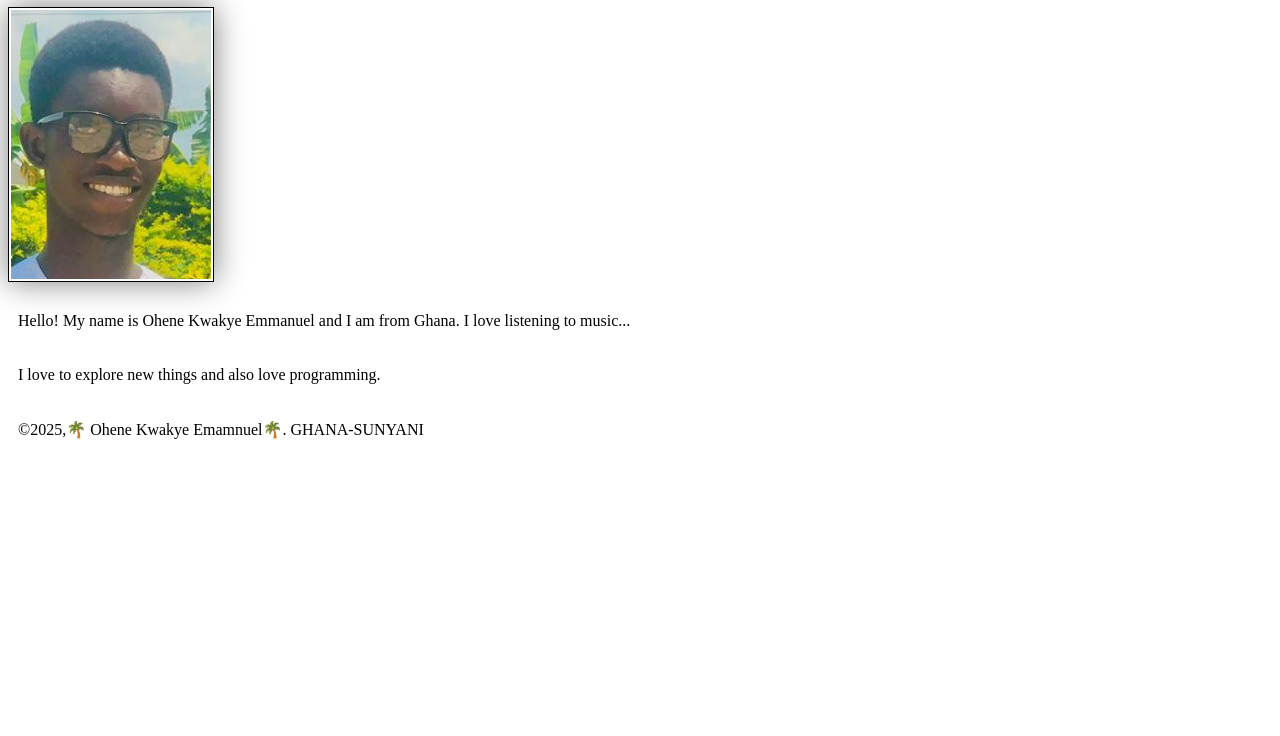
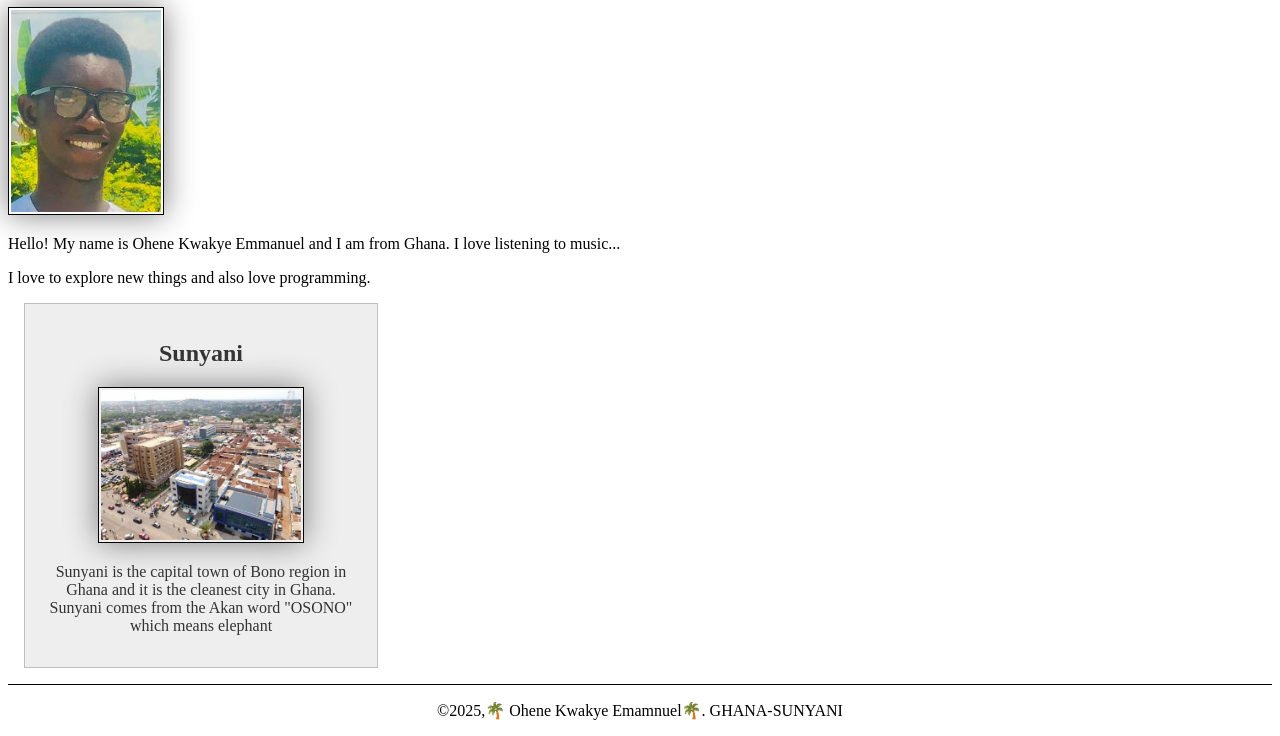
Before and after one commit to oheneemmanuel/wdd130, a plain HTML site: page index.html in a window 1280 px wide. Shown: the part 217-953 px from the top of the page. Before the commit the page ends 800 px from the top, so only its background shows below. Drawn offline with Linux system fonts and the light colour scheme.

Commit message:
made changes

```diff
--- a/index.html
+++ b/index.html
@@ -4,6 +4,8 @@
         <meta charset="utf-8">
         <meta name="viewport" content="width=device-width,initial-scale=1.0">
         <title>Ohene Kwakye Emmanuel | WDD 130</title>
+        <meta name="description" content="Ohene Emmanuel's BYU-Idaho WDD 130 Course home page ">
+        <meta name="author" content="Ohene Kwakye Emamnuel">
         <link rel="stylesheet" href="styles/styles.css">
     </head>
     <body>
@@ -19,6 +21,16 @@
             <p>Hello! My name is Ohene Kwakye Emmanuel and I am from Ghana. I love listening to music...
             <p>I love to explore new things and also love programming.</p>
         </main>
+        <aside>
+            <h2>Sunyani</h2>
+            <img src="images/sunyani.jpg" alt="Sunyani landscape">
+            <p> Sunyani is the capital town of Bono region in Ghana and it is the cleanest city in Ghana.
+                Sunyani comes from the Akan word  "OSONO" which means elephant
+            </p>
+
+
+
+        </aside>
         <footer>
             <p>&copy;2025,🌴 Ohene Kwakye Emamnuel🌴. GHANA-SUNYANI  </p>
 
--- a/styles/styles.css
+++ b/styles/styles.css
@@ -21,5 +21,33 @@ img {
     box-shadow: 0 0 30px gray;
 }
 p {
-    padding: 10px;
+    padding: 0px;
 }
+
+main {
+    max-width: 840px;
+}
+
+aside {
+    width: 20rem;
+    margin: 1rem;
+    border: 1px solid rgba(0 , 0 , 0, 0.2);
+    padding: 1rem;
+    background-color: #eee;
+    color: #333;
+    text-align: center;
+}
+
+aside img {
+    width: 200px;
+    height: auto;
+}
+main img {
+    width: 150px;
+    height: auto;
+}
+footer {
+    margin-top: 15px;
+    border-top: 1px solid #000;
+    text-align: center;
+}
```
Also changed, not shown: images/sunyani.jpg (added).
